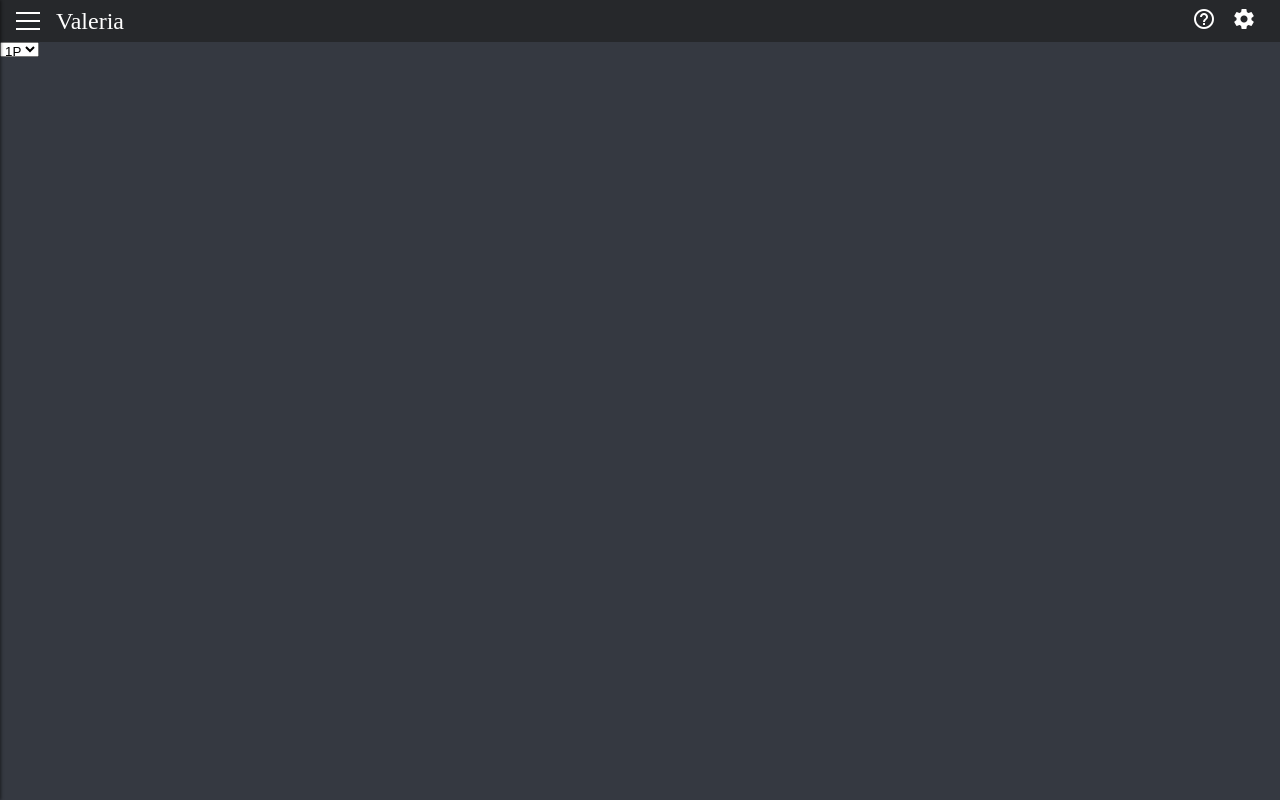
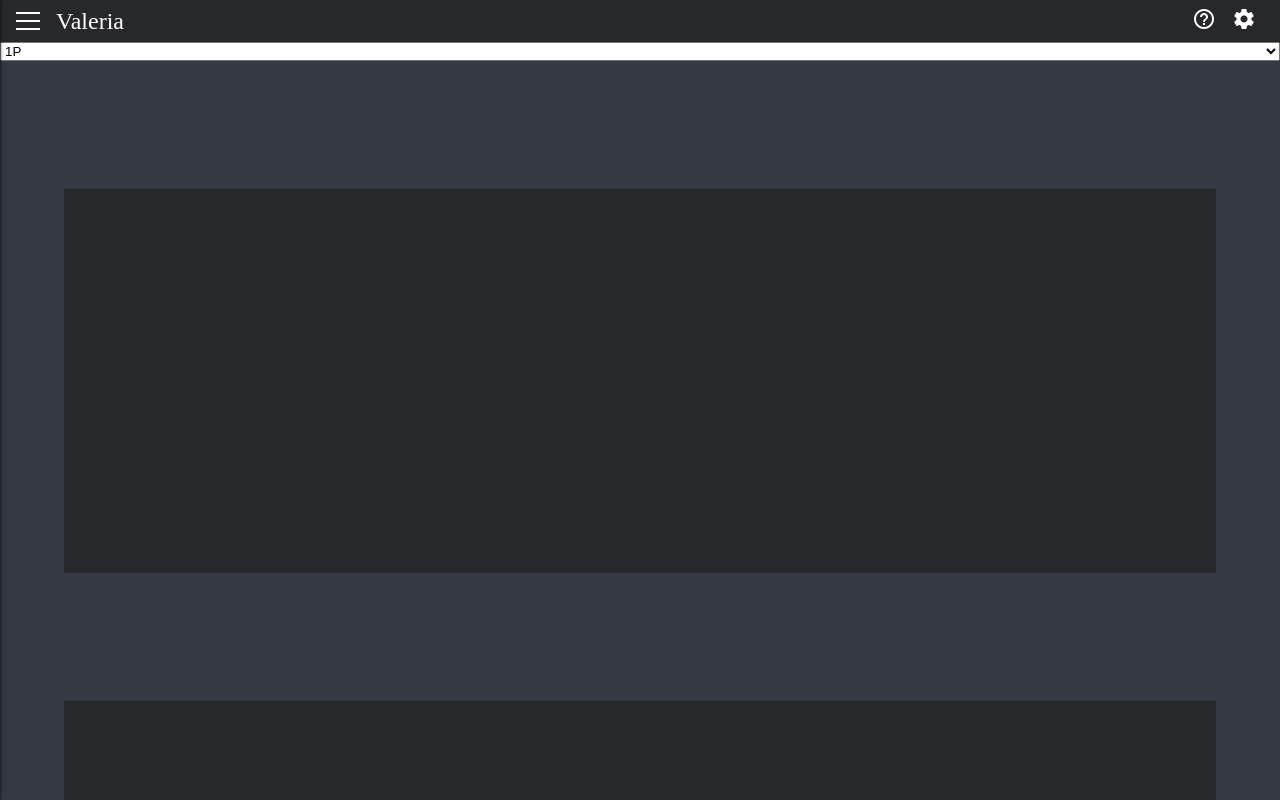
Before and after one commit to QQChowey/pad-calc, a React (Create React App) app: page / in a window 1280 px wide. Built offline with nearby package versions, Linux system fonts and the light colour scheme.

Commit message:
incomplete v2 - layout finished

```diff
--- a/src/components/teambuilder/teambuilder.js
+++ b/src/components/teambuilder/teambuilder.js
@@ -10,12 +10,13 @@ class TeamBuilder extends Component {
     render() {
         return (
             <div className={styles.container}>
-                <div className={styles.box1}>
-                    <Dropdown value={["1P", "2P", "3P"]}/>
-                </div>
-                <div className={styles.box2}>
+                <Dropdown value={["1P", "2P", "3P"]}/>
+                <div className={styles.spacer} />
+                <div className={styles.box}>
                     <TeamTable />
+                    <div className={styles.spacer} />
                     <TeamTable />
+                    <div className={styles.spacer} />
                     <TeamTable />
                 </div>
             </div>
--- a/src/components/teambuilder/teambuilder.module.css
+++ b/src/components/teambuilder/teambuilder.module.css
@@ -1,25 +1,28 @@
 .container {
     display: flex;
     flex-direction: column;
-    justify-content: space-between;
-    height: 50%;
+    height: 100%;
     width: 100%;
+    overflow-y: scroll;
 }
 
-.box1 {
+.box {
     display: flex;
-    width: 100%;
-    height: 4%;
+    flex-direction: column;
+    align-items: center;
+    justify-content: space-between;
 }
 
 .box2 {
     display: flex;
-    flex-direction: column;
-    align-items: center;
-    justify-content: space-around;
     flex: 1;
-    height: 50%;
+    height: 90%;
     /* min-height: 500px; */
     width: 100%;
-    overflow-y: scroll;
 }
+
+.spacer {
+    display: flex;
+    padding-top: 10%;
+    width: 100%;
+}
--- a/src/components/teambuilder/teamtable.module.css
+++ b/src/components/teambuilder/teamtable.module.css
@@ -1,6 +1,6 @@
 .div {
     display: flex;
-    /* padding-top: 25%; */
+    padding-top: 30%;
     width: 90%;
     background-color: #26282B;
 }
```
